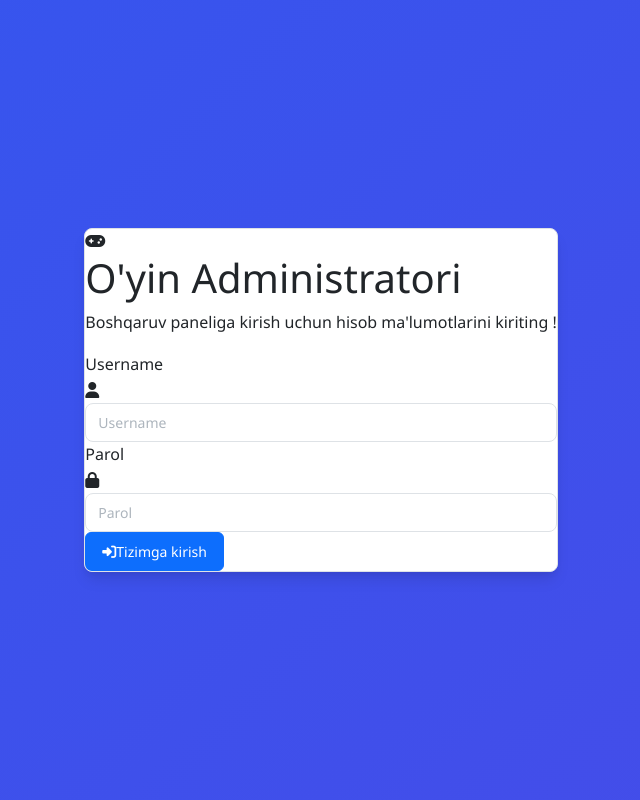
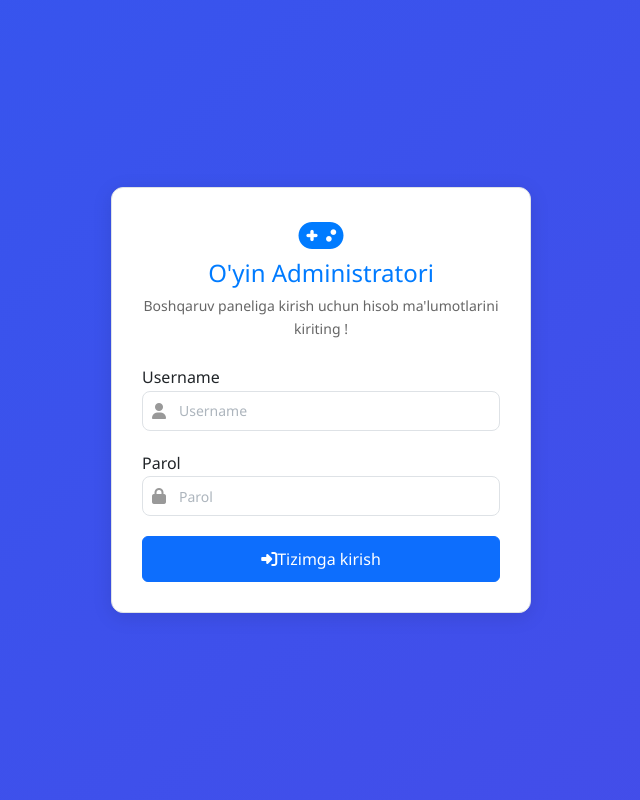
Before and after one commit to qodirov004/Game-Club, a Django app: page /login/ in a window 1280 px wide. Shown: the whole page, without its empty margins (319-959 px from the left). Run offline with Django 4.2, Linux system fonts and the light colour scheme.

Commit message:
Yangilanish

```diff
--- a/templates/base.html
+++ b/templates/base.html
@@ -1261,6 +1261,13 @@
       </div>
     </div>
 
+    <!-- 🔙 Orqaga tugmasi (logout tugmasidan oldin) -->
+    <div class="mt-2 px-3">
+      <a href="javascript:history.back()" class="btn btn-outline-secondary btn-sm w-100">
+        <i class="fas fa-arrow-left me-1"></i> Orqaga
+      </a>
+    </div>
+
     <div class="sidebar-footer">
       <div class="sidebar-menu">
         <div class="sidebar-menu-item">
@@ -1272,6 +1279,7 @@
       </div>
     </div>
   </div>
+
 
   <!-- Main Content -->
   <div class="main-content flex-grow-1">
--- a/templates/games/login.html
+++ b/templates/games/login.html
@@ -3,6 +3,134 @@
 {% block title %}Tizimga kirish - O'yin Administratori{% endblock %}
 
 {% block auth_content %}
+<style>
+  html, body {
+    height: 100%;
+    margin: 0;
+    padding: 0;
+    font-family: 'Segoe UI', Tahoma, Geneva, Verdana, sans-serif;
+    background-color: #f4f6f9;
+  }
+
+  .login-page {
+    min-height: 100vh;
+    display: flex;
+    justify-content: center;
+    align-items: center;
+    padding: 20px;
+  }
+
+  .login-container {
+    width: 100%;
+    max-width: 420px;
+  }
+
+  .login-card {
+    background-color: #ffffff;
+    border-radius: 12px;
+    box-shadow: 0 4px 20px rgba(0, 0, 0, 0.1);
+    padding: 30px;
+    transition: background-color 0.3s, color 0.3s;
+  }
+
+  .login-header {
+    text-align: center;
+    margin-bottom: 25px;
+  }
+
+  .login-header .logo {
+    display: flex;
+    flex-direction: column;
+    align-items: center;
+    color: #007bff;
+  }
+
+  .login-header .logo i {
+    font-size: 36px;
+    margin-bottom: 5px;
+  }
+
+  .login-header h1 {
+    font-size: 24px;
+    margin: 0;
+  }
+
+  .login-header p {
+    font-size: 14px;
+    color: #666;
+    margin-top: 8px;
+  }
+
+  .login-form .form-group {
+    margin-bottom: 20px;
+  }
+
+  .input-with-icon {
+    position: relative;
+  }
+
+  .input-with-icon i {
+    position: absolute;
+    top: 50%;
+    left: 10px;
+    transform: translateY(-50%);
+    color: #999;
+  }
+
+  .input-with-icon input {
+    padding-left: 36px;
+    height: 40px;
+    font-size: 14px;
+  }
+
+  .btn-block {
+    width: 100%;
+    padding: 10px;
+    font-size: 16px;
+  }
+
+  .alert {
+    margin-top: 10px;
+  }
+
+  /* Dark mode qo'llab-quvvatlash */
+  body.dark-mode {
+    background-color: #121212;
+    color: #f1f1f1;
+  }
+
+  body.dark-mode .login-card {
+    background-color: #1e1e1e;
+    color: #f1f1f1;
+    border: 1px solid #2c2c2c;
+  }
+
+  body.dark-mode .login-header .logo {
+    color: #0ea5e9;
+  }
+
+  body.dark-mode .login-header p {
+    color: #aaa;
+  }
+
+  body.dark-mode input {
+    background-color: #2a2a2a;
+    border: 1px solid #444;
+    color: #f1f1f1;
+  }
+
+  body.dark-mode .btn-primary {
+    background-color: #0d6efd;
+    border-color: #0d6efd;
+  }
+
+  body.dark-mode .alert-danger {
+    background-color: #661919;
+    border-color: #a94442;
+    color: #f8d7da;
+  }
+</style>
+
 <div class="login-page">
   <div class="login-container">
     <div class="login-card">
```
Also changed, not shown: templates/games/game_list.html (+37 -10 lines), core/migrations/0003_remove_gamesession_end_time_game_hours.py (added), core/migrations/0004_rename_hours_game_duration_hours.py (added), core/migrations/0005_remove_game_duration_hours_gamesession_end_time.py (added), db.sqlite3. Lines whose indentation alone changed are shown as unchanged.
